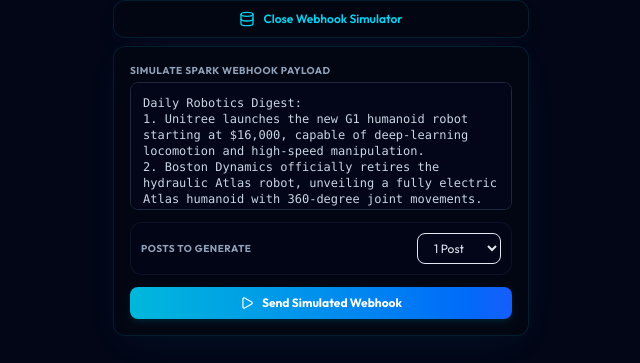
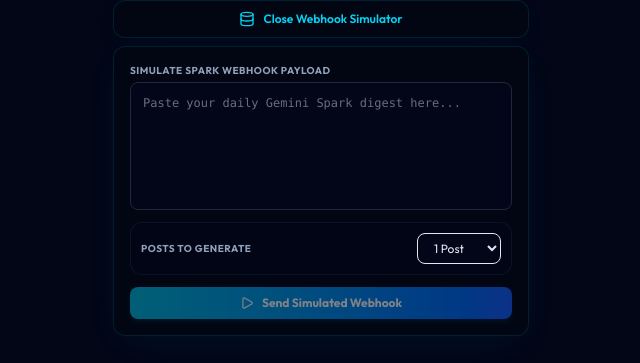
Before and after one commit to Parth2149/DailyRobotics, a Next.js app: page / in a window 1280 px wide. Both pictures are taken after a click on the button "Open Webhook Simulator". Shown: the part 231-594 px from the top of the page, without its empty margins (319-959 px from the left). Built offline with nearby package versions, Linux system fonts and the light colour scheme; no server answers.

Commit message:
style: clear default mock text in simulator input and add placeholder

```diff
--- a/src/app/page.tsx
+++ b/src/app/page.tsx
@@ -62,7 +62,7 @@
   const [stats, setStats] = useState<Stats>({ received: 0, processing: 0, ready: 0 });
   const [loading, setLoading] = useState(true);
   const [simulating, setSimulating] = useState(false);
-  const [simText, setSimText] = useState(SAMPLE_NEWS);
+  const [simText, setSimText] = useState('');
   const [showSimulator, setShowSimulator] = useState(false);
   const [numPostsToSimulate, setNumPostsToSimulate] = useState(1);
   const [subreddit, setSubreddit] = useState('test');
@@ -474,6 +474,7 @@
               <textarea
                 value={simText}
                 onChange={(e) => setSimText(e.target.value)}
+                placeholder="Paste your daily Gemini Spark digest here..."
                 className="w-full h-32 p-3 text-xs bg-slate-950 border border-slate-800 rounded-lg text-slate-300 focus:outline-none focus:border-brand-cyan transition-colors resize-none font-mono"
               />
             </div>
```
